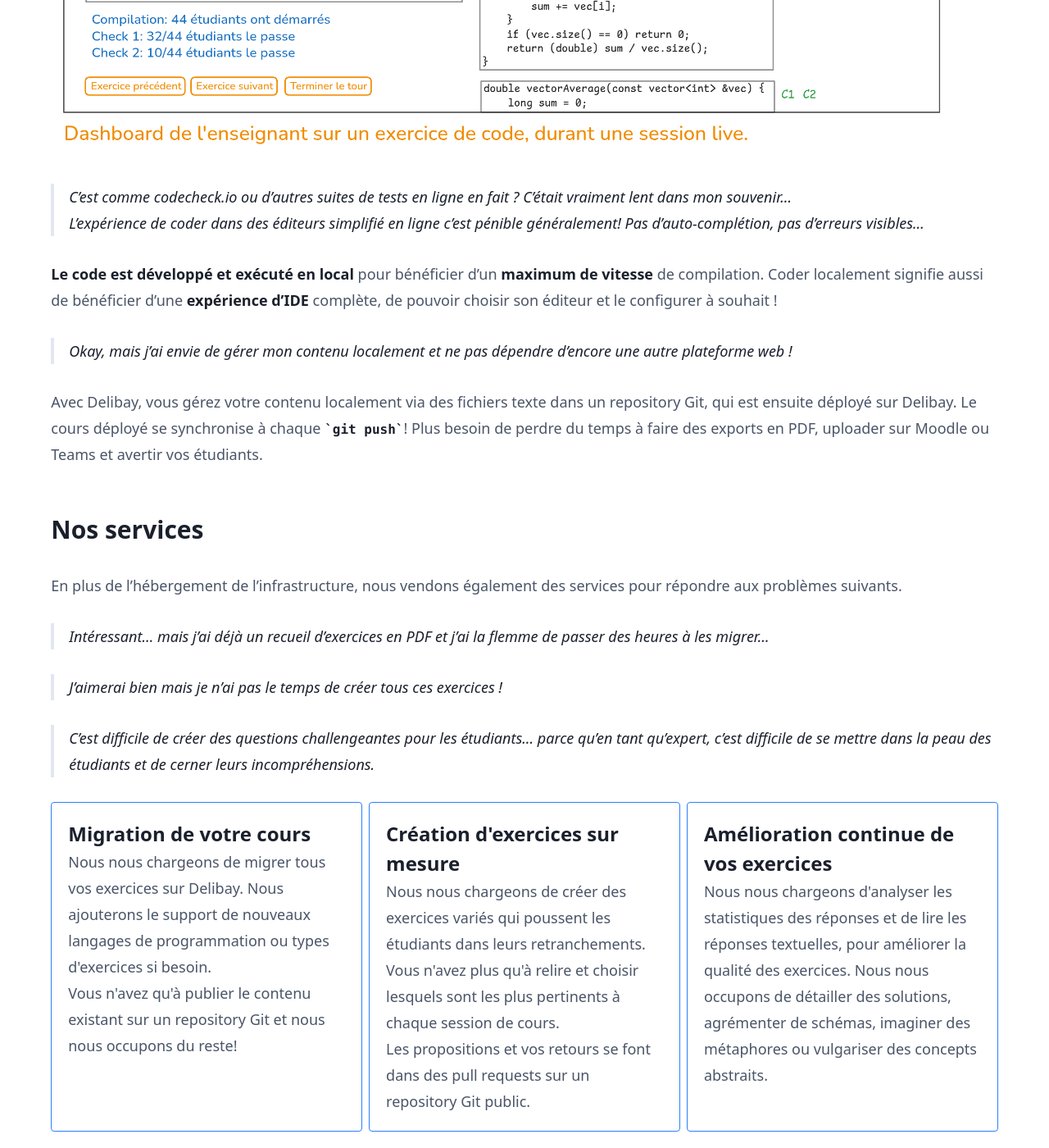
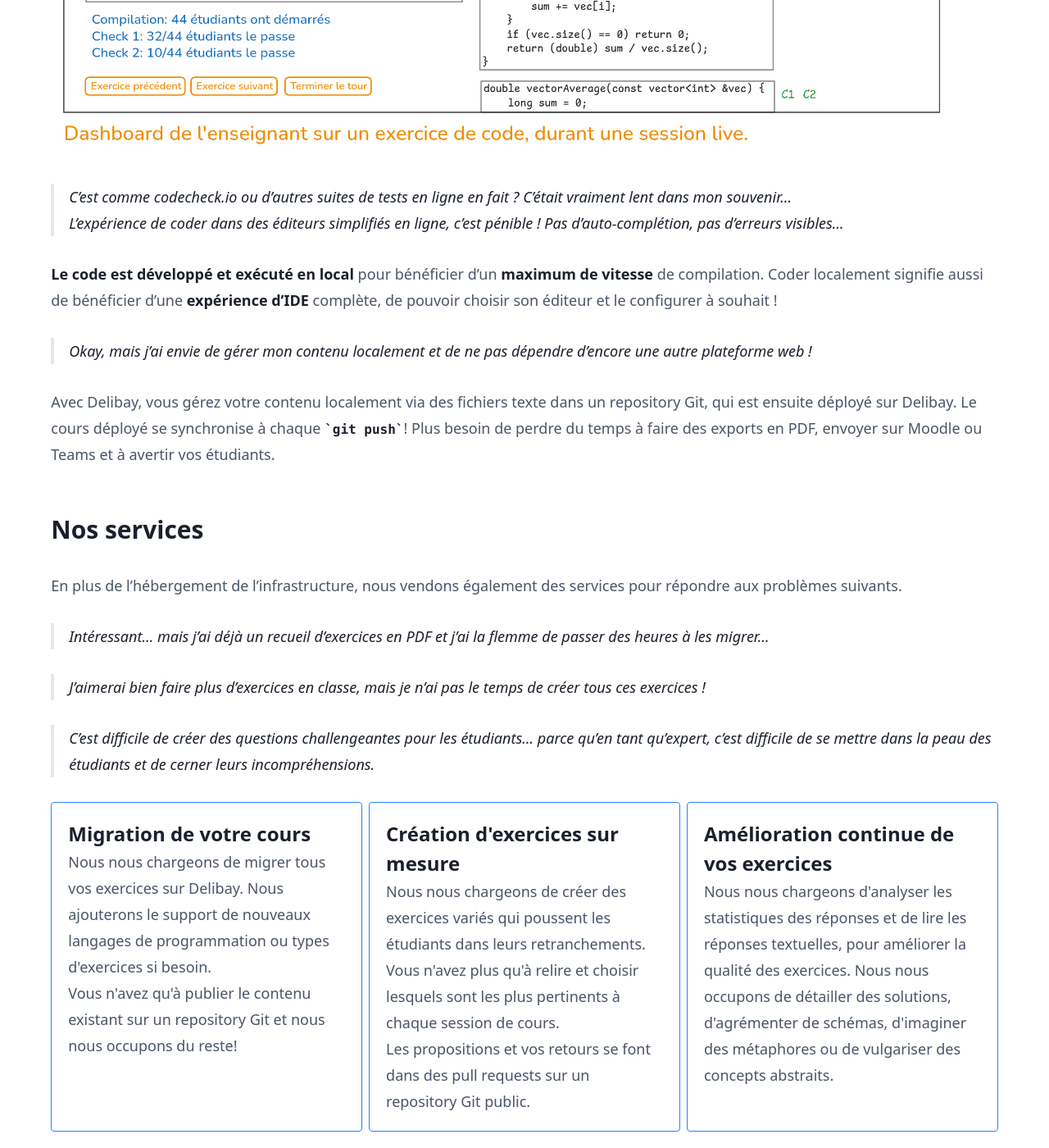
Before and after one commit to samuelroland/mvp, a Jekyll site: the page built from index.md, in a window 1280 px wide and 1400 px high, scrolled down 4940 px. Shown: the whole window at 82% size. Built offline with Jekyll 4.4.1, drawn with Linux system fonts in a browser that asks for light colours; some of the changed text lies outside the part shown.

Commit message:
Fix a bunch of typos again

```diff
--- a/index.md
+++ b/index.md
@@ -24,7 +24,7 @@ Vous avez peut-être remarqué que
 - Même les étudiants convaincus d'avoir compris ont parfois mal compris ?
 - Ce n'est que très tard à la correction des évaluations que vous vous rendez compte du problème
 
-Les étudiants peinent à suivre une explication trop haut niveau et les enseignants n'arrivent pas à avoir vision précise de la compréhension de la classe ? **Comment peut-on éclaircir tout ce brouillard des 2 côtés ?**
+Les étudiants peinent à suivre une explication de trop haut niveau et les enseignants n'arrivent pas à avoir une vision précise de la compréhension de la classe ? **Comment peut-on éclaircir tout ce brouillard des 2 côtés ?**
 
 ## Et si vous faisiez **pratiquer vos étudiants en cours** pour **comprendre leurs lacunes** en récupérant leurs réponses, afin de *corriger immédiatement leur modèle mental* ?
 
@@ -46,24 +46,24 @@ Sur Delibay, l'expérience n'a rien à voir avec Socrative, Moodle ou Kahoot. Da
 
 > Comment ça ? Voir les réponses de *TOUS* les étudiants ça fait beaucoup !
 
-Delibay permet de regrouper les réponses pour rapidement les visualiser et décider du feedback à donner, voici un exemple avec une question à réponse courte.
+Delibay permet de regrouper les réponses pour rapidement les visualiser et décider du feedback à donner. Voici un exemple avec une question à réponse courte.
 
 <img alt="dashboard résumé des réponses en live" src="schemas/dashboard-short-answer.png" class="mockup" />
 
-> C'est bien mais pour notre cours de C++ on a besoin de faire du code aussi !
+> C'est bien, mais pour notre cours de C++ on a besoin de faire du code aussi !
 
 Vous pourrez aussi lancer des exercices de programmation dans une session live en classe. **Tous les exercices sont validés par des suites de tests automatisés**. Visualiser en un clin d'oeil l'état de progression et le code de vos étudiants.
 
 <img alt="dashboard statistiques des réponses à un exo de code en live, avec morceaux de code des étudiants et résultats des checks" src="schemas/dashboard-code-exo-teacher.png" class="mockup-big" />
 
 > C'est comme codecheck.io ou d'autres suites de tests en ligne en fait ? C'était vraiment lent dans mon souvenir...
-> L'expérience de coder dans des éditeurs simplifié en ligne c'est pénible généralement! Pas d'auto-complétion, pas d'erreurs visibles...
+> L'expérience de coder dans des éditeurs simplifiés en ligne, c'est pénible ! Pas d'auto-complétion, pas d'erreurs visibles...
 
 **Le code est développé et exécuté en local** pour bénéficier d'un **maximum de vitesse** de compilation. Coder localement signifie aussi de bénéficier d'une **expérience d'IDE** complète, de pouvoir choisir son éditeur et le configurer à souhait !
 
-> Okay, mais j'ai envie de gérer mon contenu localement et ne pas dépendre d'encore une autre plateforme web !
+> Okay, mais j'ai envie de gérer mon contenu localement et de ne pas dépendre d'encore une autre plateforme web !
 
-Avec Delibay, vous gérez votre contenu localement via des fichiers texte dans un repository Git, qui est ensuite déployé sur Delibay. Le cours déployé se synchronise à chaque `git push`! Plus besoin de perdre du temps à faire des exports en PDF, uploader sur Moodle ou Teams et avertir vos étudiants.
+Avec Delibay, vous gérez votre contenu localement via des fichiers texte dans un repository Git, qui est ensuite déployé sur Delibay. Le cours déployé se synchronise à chaque `git push`! Plus besoin de perdre du temps à faire des exports en PDF, envoyer sur Moodle ou Teams et à avertir vos étudiants.
 
 ## Nos services
 
@@ -71,7 +71,7 @@ En plus de l'hébergement de l'infrastructure, nous vendons également des servi
 
 > Intéressant... mais j'ai déjà un recueil d'exercices en PDF et j'ai la flemme de passer des heures à les migrer...
 
-> J'aimerai bien mais je n'ai pas le temps de créer tous ces exercices !
+> J'aimerai bien faire plus d'exercices en classe, mais je n'ai pas le temps de créer tous ces exercices !
 
 > C'est difficile de créer des questions challengeantes pour les étudiants... parce qu'en tant qu'expert, c'est difficile de se mettre dans la peau des étudiants et de cerner leurs incompréhensions.
 
@@ -91,7 +91,7 @@ En plus de l'hébergement de l'infrastructure, nous vendons également des servi
 
 <div class="bloc flex-1 border border-blue-500 p-5 rounded-sm">
     <h3>Amélioration continue de vos exercices</h3>
-    <p>Nous nous chargeons d'analyser les statistiques des réponses et de lire les réponses textuelles, pour améliorer la qualité des exercices. Nous nous occupons de détailler des solutions, agrémenter de schémas, imaginer des métaphores ou vulgariser des concepts abstraits.</p>
+    <p>Nous nous chargeons d'analyser les statistiques des réponses et de lire les réponses textuelles, pour améliorer la qualité des exercices. Nous nous occupons de détailler des solutions, d'agrémenter de schémas, d'imaginer des métaphores ou de vulgariser des concepts abstraits.</p>
 </div>
 
 </div>
```
Also changed, not shown: other parts of index.md (+3 -3 lines).
